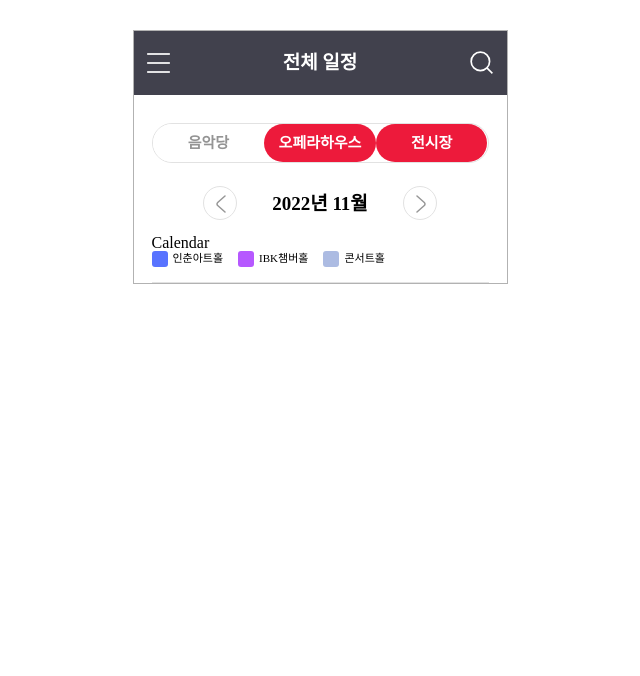
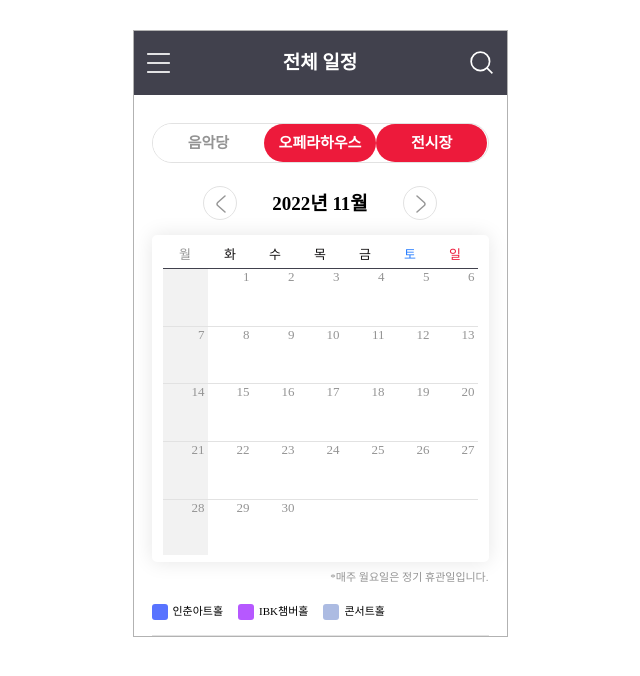
Before and after one commit to IN-SOPT-WEB-Group2/Group2-front, a React (Create React App) app: page /schedule in a window 1280 px wide. Shown: the top 676 px of the page, without its empty margins (320-960 px from the left). Built offline with nearby package versions, Linux system fonts and the light colour scheme.

Commit message:
Feat: 캘린더, 경고 문구 개발

```diff
--- a/src/components/Schedule/Calendar.jsx
+++ b/src/components/Schedule/Calendar.jsx
@@ -1,5 +1,138 @@
 import React from 'react';
+import styled from 'styled-components';
 
 export default function Calendar() {
-  return <div>Calendar</div>;
+  return (
+    <CalendarWrapper>
+      <CalendarContainer>
+        <thead>
+          <tr className="day-title">
+            <th className="mon">월</th>
+            <th>화</th>
+            <th>수</th>
+            <th>목</th>
+            <th>금</th>
+            <th className="sat">토</th>
+            <th className="sun">일</th>
+          </tr>
+        </thead>
+        <tbody>
+          <tr className="week">
+            <td className="monday"></td>
+            <td>1</td>
+            <td>2</td>
+            <td>3</td>
+            <td>4</td>
+            <td>5</td>
+            <td>6</td>
+          </tr>
+          <tr className="week">
+            <td className="monday">7</td>
+            <td>8</td>
+            <td>9</td>
+            <td>10</td>
+            <td>11</td>
+            <td>12</td>
+            <td>13</td>
+          </tr>
+          <tr className="week">
+            <td className="monday">14</td>
+            <td>15</td>
+            <td>16</td>
+            <td>17</td>
+            <td>18</td>
+            <td>19</td>
+            <td>20</td>
+          </tr>
+          <tr className="week">
+            <td className="monday">21</td>
+            <td>22</td>
+            <td>23</td>
+            <td>24</td>
+            <td>25</td>
+            <td>26</td>
+            <td>27</td>
+          </tr>
+          <tr className="week">
+            <td className="monday">28</td>
+            <td>29</td>
+            <td>30</td>
+            <td></td>
+            <td></td>
+            <td></td>
+            <td></td>
+          </tr>
+        </tbody>
+      </CalendarContainer>
+    </CalendarWrapper>
+  );
 }
+
+const CalendarWrapper = styled.div`
+  width: 100%;
+  border-radius: 5px;
+  box-shadow: 0px 0px 20px rgba(0, 0, 0, 0.1);
+  background-color: var(--color-white);
+  height: 327px;
+  font-size: 13px;
+  font-weight: 500;
+  text-align: right;
+  padding: 7px 11px;
+`;
+
+const CalendarContainer = styled.table`
+  width: 100%;
+  height: 100%;
+  thead {
+    width: 100%;
+    padding: 7px 11px 4px 12px;
+    color: #131112;
+  }
+
+  tbody {
+    color: #949494;
+    padding: 0 10px 7px 11px;
+  }
+
+  tr:not(:last-child) {
+    border-bottom: 1px solid #e2e2e2;
+  }
+
+  td {
+    padding: 1px 3px;
+    width: 57px;
+  }
+
+  td:not(.monday) {
+    cursor: pointer;
+  }
+
+  .day-title {
+    border-bottom: 1px solid #41414d;
+    padding-bottom: 4px;
+    margin: 0 auto;
+  }
+
+  .day-title th {
+    width: 42px;
+    text-align: center;
+    line-height: 135%;
+    padding: 4px 0;
+  }
+
+  .mon {
+    color: #949494;
+  }
+
+  .sat {
+    color: #287eff;
+  }
+
+  .sun {
+    color: #ed1a3b;
+  }
+
+  .monday {
+    background-color: #f2f2f2;
+  }
+`;
--- /dev/null
+++ b/src/components/Schedule/WarningText.jsx
@@ -0,0 +1,15 @@
+import React from 'react';
+import styled from 'styled-components';
+
+export default function WarningText() {
+  return <WarnTxt>*매주 월요일은 정기 휴관일입니다.</WarnTxt>;
+}
+
+const WarnTxt = styled.p`
+  font-size: 11px;
+  line-height: 143.52%;
+  color: #949494;
+  text-align: right;
+  font-weight: 300;
+  margin: 8px 0 18px;
+`;
--- a/src/pages/Schedule.jsx
+++ b/src/pages/Schedule.jsx
@@ -6,6 +6,7 @@ import CalenderNav from '../components/Schedule/CalenderNav';
 import DateInfo from '../components/Schedule/DateInfo';
 import Calendar from '../components/Schedule/Calendar';
 import HallInfo from '../components/Schedule/HallInfo';
+import WarningText from '../components/Schedule/WarningText';
 
 export default function Schedule() {
   return (
@@ -14,6 +15,7 @@ export default function Schedule() {
       <CalenderNav />
       <DateInfo />
       <Calendar />
+      <WarningText />
       <HallInfo />
     </Container>
   );
```
